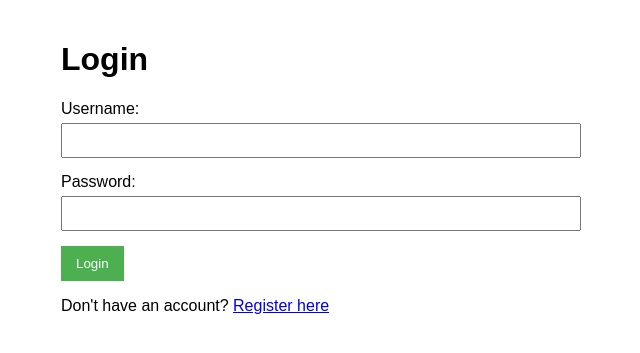
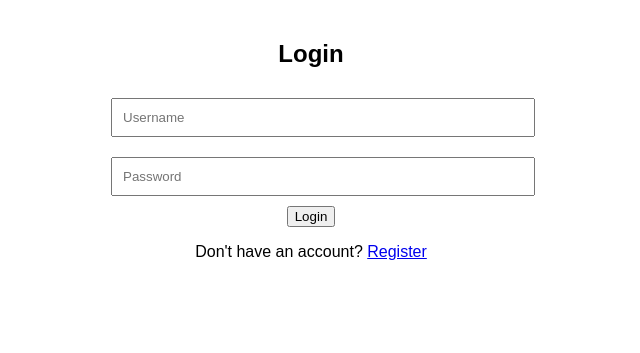
Before and after one commit to SachinSSh/CodeEnvironment, a Flask app: page /login in a window 1280 px wide. Shown: the top 353 px of the page, without its empty margins (329-969 px from the left). Run offline with Flask 3, Linux system fonts and the light colour scheme.

Commit message:
Update login.html

```diff
--- a/templates/login.html
+++ b/templates/login.html
@@ -1,58 +1,36 @@
 <!DOCTYPE html>
-<html>
+<html lang="en">
 <head>
-    <title>Login</title>
+    <meta charset="UTF-8">
+    <title>Login - Code Executor</title>
     <style>
         body {
             font-family: Arial, sans-serif;
-            max-width: 500px;
+            max-width: 400px;
             margin: 0 auto;
             padding: 20px;
-        }
-        .form-group {
-            margin-bottom: 15px;
+            text-align: center;
         }
         input {
             width: 100%;
-            padding: 8px;
-            margin-top: 5px;
+            padding: 10px;
+            margin: 10px 0;
         }
-        button {
-            background-color: #4CAF50;
-            color: white;
-            padding: 10px 15px;
-            border: none;
-            cursor: pointer;
-        }
-        .flash {
+        .error {
             color: red;
-            margin-bottom: 15px;
         }
     </style>
 </head>
 <body>
-    <h1>Login</h1>
-
-    {% with messages = get_flashed_messages() %}
-        {% if messages %}
-            {% for message in messages %}
-                <div class="flash">{{ message }}</div>
-            {% endfor %}
-        {% endif %}
-    {% endwith %}
-
-    <form method="post">
-        <div class="form-group">
-            <label>Username:</label>
-            <input type="text" name="username" required>
-        </div>
-        <div class="form-group">
-            <label>Password:</label>
-            <input type="password" name="password" required>
-        </div>
+    <h2>Login</h2>
+    {% if error %}
+        <p class="error">{{ error }}</p>
+    {% endif %}
+    <form method="POST">
+        <input type="text" name="username" placeholder="Username" required>
+        <input type="password" name="password" placeholder="Password" required>
         <button type="submit">Login</button>
     </form>
-
-    <p>Don't have an account? <a href="{{ url_for('register') }}">Register here</a></p>
+    <p>Don't have an account? <a href="{{ url_for('register') }}">Register</a></p>
 </body>
 </html>
```
